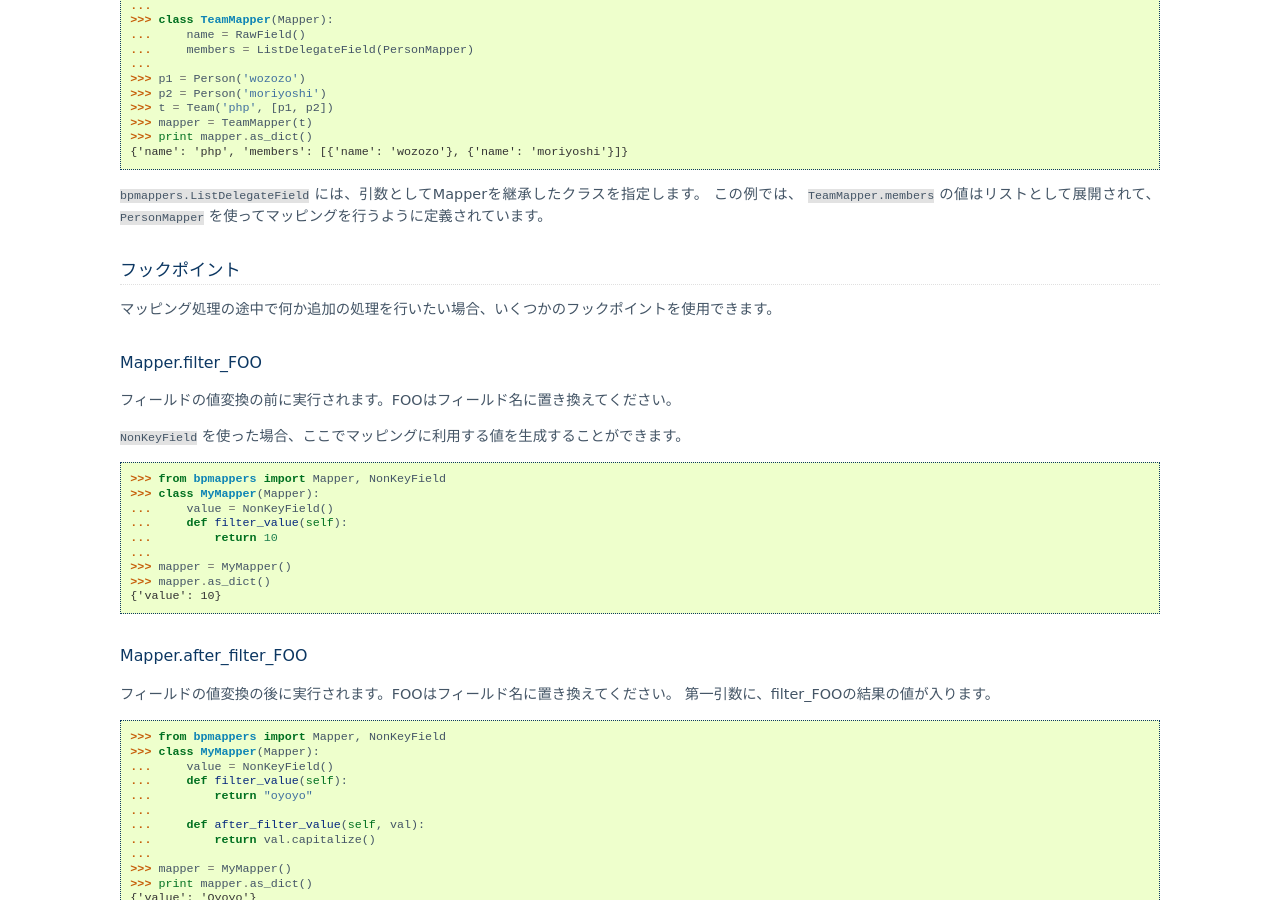
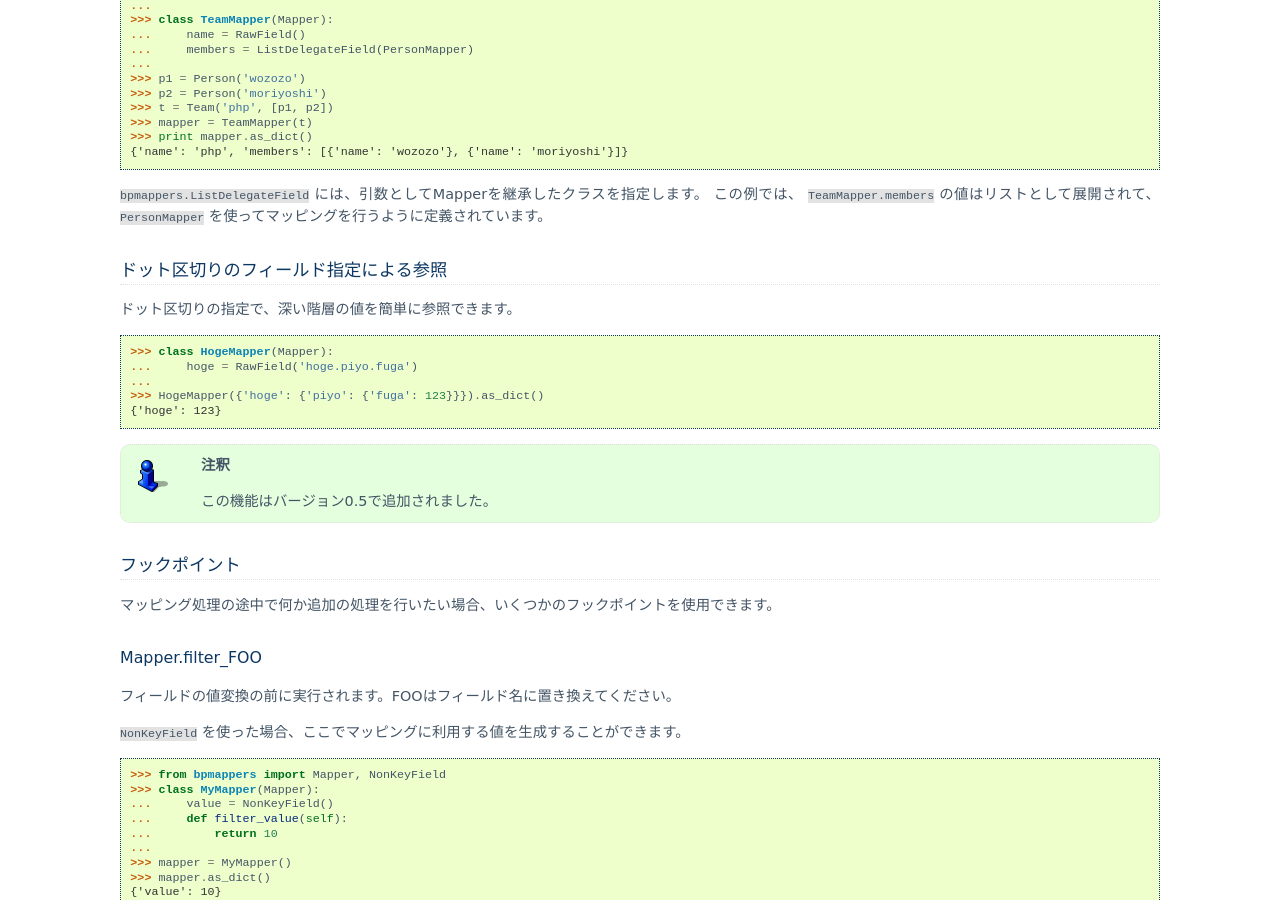
Before and after one commit to beproud/bpmappers, a Sphinx documentation site: the page built from docs/ja/source/usage.rst, in a window 1280 px wide and 900 px high, scrolled down 1973 px. Built offline with Sphinx 7.4.7, drawn with Linux system fonts in a browser that asks for light colours.

Commit message:
ドキュメントにドット区切りの指定の説明を追加

```diff
--- a/docs/ja/source/usage.rst
+++ b/docs/ja/source/usage.rst
@@ -134,6 +134,21 @@ Djangoのモデルをマッピングする場合、ヘルパーを使ってマ
 
 ``bpmappers.ListDelegateField`` には、引数としてMapperを継承したクラスを指定します。
 この例では、 ``TeamMapper.members`` の値はリストとして展開されて、 ``PersonMapper`` を使ってマッピングを行うように定義されています。
+
+ドット区切りのフィールド指定による参照
+---------------------------------------
+
+ドット区切りの指定で、深い階層の値を簡単に参照できます。
+
+.. doctest::
+
+   >>> class HogeMapper(Mapper):
+   ...     hoge = RawField('hoge.piyo.fuga')
+   ...
+   >>> HogeMapper({'hoge': {'piyo': {'fuga': 123}}}).as_dict()
+   {'hoge': 123}
+
+.. note:: この機能はバージョン0.5で追加されました。
 
 フックポイント
 --------------
```
